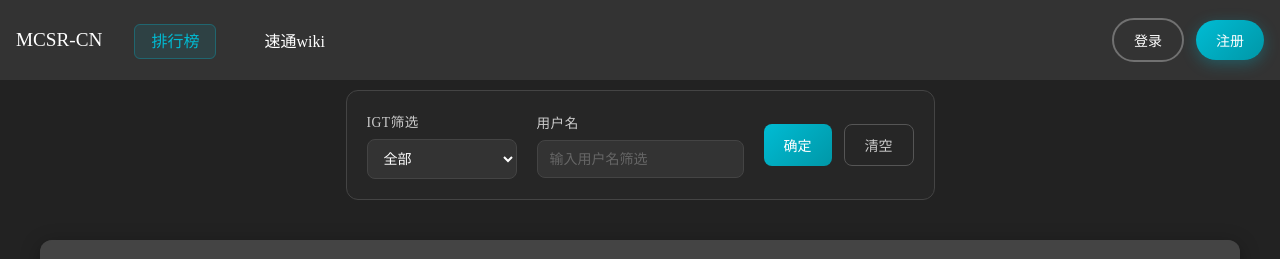
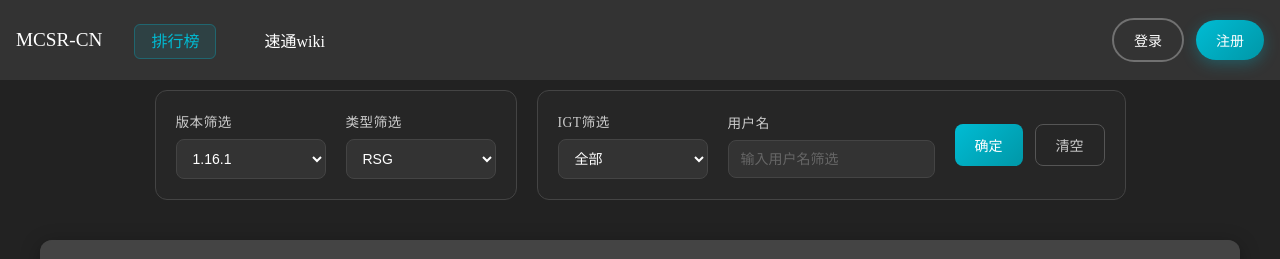
Before and after one commit to FXMoAn/MCSRCNLeaderBoard-frontend, a Vue app: page /rank in a window 1280 px wide. Shown: the top 259 px of the page. Built offline with nearby package versions, Linux system fonts and the light colour scheme; no server answers.

Commit message:
other version

```diff
--- a/src/components/RankedFilter.vue
+++ b/src/components/RankedFilter.vue
@@ -4,10 +4,10 @@
       <label class="filter-label">IGT筛选</label>
       <select v-model="igt" class="filter-select" @change="confirmFilter">
         <option value="0,99" selected>全部</option>
-        <option value="0,10">sub10</option>
-        <option value="10,13">sub10-13</option>
-        <option value="13,15">sub13-15</option>
-        <option value="15,20">sub15-20</option>
+        <option value="0,10">0-10min</option>
+        <option value="10,13">10-13min</option>
+        <option value="13,15">13-15min</option>
+        <option value="15,20">15-20min</option>
         <option value="20,99">20min+</option>
       </select>
     </div>
--- /dev/null
+++ b/src/components/VersionTypeSelector.vue
@@ -0,0 +1,122 @@
+<template>
+  <div class="version-type-selector">
+    <div class="filter-group">
+      <label class="filter-label">版本筛选</label>
+      <select v-model="version" class="filter-select" @change="confirmFilter">
+        <option value="1.16.1">1.16.1</option>
+        <option value="1.15.2">1.15.2</option>
+        <option value="1.12.2">1.12.2</option>
+        <option value="1.8.9">1.8.9</option>
+        <option value="1.7.10">1.7.10</option>
+      </select>
+    </div>
+    <div class="filter-group">
+      <label class="filter-label">类型筛选</label>
+      <select v-model="type" class="filter-select" @change="confirmFilter">
+        <option value="RSG">RSG</option>
+      </select>
+    </div>
+  </div>
+</template>
+
+<script setup lang="ts">
+import { ref, watch } from 'vue';
+
+interface Props {
+  initialVersion: string;
+  initialType: string;
+}
+
+interface Emits {
+  (e: 'confirmFilter', version: string, type: string): void;
+}
+
+const props = withDefaults(defineProps<Props>(), {
+  initialVersion: '1.16.1',
+  initialType: 'RSG',
+});
+
+const version = ref(props.initialVersion);
+const type = ref(props.initialType);
+
+const emit = defineEmits<Emits>();
+
+// 监听props变化，确保组件能正确显示最新的值
+watch(
+  () => props.initialVersion,
+  (newVersion) => {
+    version.value = newVersion;
+  }
+);
+
+watch(
+  () => props.initialType,
+  (newType) => {
+    type.value = newType;
+  }
+);
+
+const confirmFilter = () => {
+  emit('confirmFilter', version.value, type.value);
+};
+</script>
+
+<style scoped>
+.version-type-selector {
+  display: flex;
+  justify-content: space-between;
+  align-items: center;
+  padding: 20px;
+  gap: 20px;
+  background-color: rgba(255, 255, 255, 0.02);
+  border-radius: 12px;
+  border: 1px solid #444;
+  margin-bottom: 20px;
+  flex-wrap: wrap;
+}
+
+.filter-group {
+  display: flex;
+  flex-direction: column;
+  gap: 8px;
+  min-width: 150px;
+}
+
+.filter-label {
+  color: #ccc;
+  font-size: 0.85em;
+  font-weight: 500;
+  text-transform: uppercase;
+  letter-spacing: 0.5px;
+}
+
+.filter-select,
+.filter-input {
+  padding: 10px 12px;
+  background-color: #333;
+  border: 1px solid #444;
+  border-radius: 8px;
+  color: #fff;
+  font-size: 14px;
+  transition: all 0.2s ease;
+  box-sizing: border-box;
+  min-width: 120px;
+}
+
+.filter-input::placeholder {
+  color: #666;
+}
+
+.filter-select:focus,
+.filter-input:focus {
+  outline: none;
+  border-color: #00bcd4;
+  box-shadow: 0 0 0 2px rgba(0, 188, 212, 0.1);
+}
+
+.filter-actions {
+  display: flex;
+  gap: 12px;
+  margin-left: auto;
+}
+</style>
--- a/src/stores/user.ts
+++ b/src/stores/user.ts
@@ -11,6 +11,8 @@ interface UserInfo {
   nickname: string;
   user_id: number;
   role: string;
+  bili_id: string | null;
+  bili_name: string | null;
 }
 
 const useUserStore = defineStore('user', () => {
@@ -94,7 +96,7 @@ const useUserStore = defineStore('user', () => {
         // `https://mcsrcors.fxmoan148.workers.dev/?url=https://api.mojang.com/users/profiles/minecraft/${ingamename}`
         `https://playerdb.co/api/player/minecraft/${ingamename}`
       );
-      if (res.data.success = true) {
+      if ((res.data.success = true)) {
         userInfo.value.mc_uuid = res.data.data.player.raw_id;
         userInfo.value!.ingamename = ingamename;
         return true;
--- a/src/views/Rank.vue
+++ b/src/views/Rank.vue
@@ -7,12 +7,19 @@
     :duration="5000"
     @close="hideNotification"
   />
+  <div class="control-container">
+    <VersionTypeSelector
+      @confirmFilter="handleSelectionChange"
+      :initialVersion="state.version"
+      :initialType="state.type"
+    />
 
-  <RankedFilter
-    @confirmFilter="handleConfirmFilter"
-    :initialIgt="state.igt"
-    :initialNickname="state.nickname"
-  />
+    <RankedFilter
+      @confirmFilter="handleConfirmFilter"
+      :initialIgt="state.igt"
+      :initialNickname="state.nickname"
+    />
+  </div>
   <div v-if="isLoading" class="content-container">
     <div class="loading-container">
       <div class="loading-spinner"></div>
@@ -67,6 +74,7 @@ import Pagination from '@/components/Pagination.vue';
 import Notification from '@/components/Notification.vue';
 import { safeDisplay } from '@/utils/security';
 import { createURLStateManager } from '@/utils/urlStateManage';
+import VersionTypeSelector from '@/components/VersionTypeSelector.vue';
 
 // 定义状态类型
 interface RankState {
@@ -100,6 +108,9 @@ const stateManager = createURLStateManager<RankState>({
 const router = useRouter();
 const route = useRoute();
 const statsStore = useStatsStore();
+
+// 立即初始化状态管理器，获取恢复的状态
+const restoredState = stateManager.initialize();
 const state = stateManager.getState();
 
 // 通知提示相关
@@ -116,8 +127,8 @@ const slicedata = computed(() =>
 // 分页
 const pages = computed(() => Math.ceil(filteredData.value.length / 10));
 
-// 版本选择(暂时没用)
-const handleSelectionChange = ({ version, type }: { version: string; type: string }) => {
+// 版本选择
+const handleSelectionChange = (version: string, type: string) => {
   stateManager.setMultiple({
     version,
     type,
@@ -193,8 +204,9 @@ const handleConfirmFilter = (filter: { igt: string; nickname: string }) => {
 
 // 初始化
 onMounted(async () => {
-  const restoredState = stateManager.initialize();
   state.value.page = restoredState.page;
+  state.value.version = restoredState.version;
+  state.value.type = restoredState.type;
 
   await statsStore.getStats(restoredState.version, restoredState.type);
   filteredData.value = statsdata.value;
@@ -250,6 +262,12 @@ onActivated(() => {
   justify-content: center;
   align-items: center;
   padding: 20px 0 100px 0;
+}
+
+.control-container {
+  display: flex;
+  gap: 20px;
+  justify-content: space-between;
 }
 
 .container {
--- a/src/views/Space/components/Nickname.vue
+++ b/src/views/Space/components/Nickname.vue
@@ -1,9 +1,11 @@
 <template>
-  <div class="nickname-container" >
+  <div class="nickname-container" v-if="!userStore.isBinding">
     <div class="section-title">账号绑定</div>
 
     <div class="binding-section">
-      <div class="section-subtitle">老用户绑定账号（如果之前投过成绩，可以先搜一下）如果找不到或错绑，请联系管理员</div>
+      <div class="section-subtitle">
+        老用户绑定账号（如果之前投过成绩，可以在这里绑定，如果找不到或错绑，请联系管理员）
+      </div>
       <div class="form-row">
         <SearchSelect
           v-model="selectedUser"
@@ -20,7 +22,9 @@
     </div>
 
     <div class="binding-section">
-      <div class="section-subtitle">新用户输入昵称（如果没有投过榜，可以在这里绑定，最好是B站名）</div>
+      <div class="section-subtitle">
+        新用户输入昵称（如果没有投过榜，可以在这里绑定，榜单上会使用这个名字）
+      </div>
       <div class="form-row">
         <input
           type="text"
@@ -33,7 +37,7 @@
     </div>
   </div>
 
-  <div class="nickname-container" >
+  <div class="nickname-container" v-else>
     <div class="user-info">
       <div class="section-title">当前昵称</div>
       <p class="nickname-display">{{ userStore.userInfo?.nickname }}</p>
@@ -42,19 +46,19 @@
 </template>
 
 <script setup lang="ts">
-import { ref, onMounted, computed } from "vue";
-import { supabase } from "@/lib/supabaseClient";
-import useUserStore from "@/stores/user";
-import { useRouter } from "vue-router";
-import { validateNickname, sanitizeInput } from "@/utils/security";
-import SearchSelect from "@/components/common/SearchSelect.vue";
+import { ref, onMounted, computed } from 'vue';
+import { supabase } from '@/lib/supabaseClient';
+import useUserStore from '@/stores/user';
+import { useRouter } from 'vue-router';
+import { validateNickname, sanitizeInput } from '@/utils/security';
+import SearchSelect from '@/components/common/SearchSelect.vue';
 
 const userStore = useUserStore();
 const router = useRouter();
 
 const unbindedUserList = ref<any[]>([]);
 const selectedUser = ref<any>(null);
-const newUserNickname = ref<string>("");
+const newUserNickname = ref<string>('');
 
 // 处理用户选择
 const handleUserSelect = (user: any) => {
@@ -63,10 +67,7 @@ const handleUserSelect = (user: any) => {
 
 const getUnbindedUser = async () => {
   //uuser为空
-  const { data, error } = await supabase
-    .from("users")
-    .select("*")
-    .is("user_id", null);
+  const { data, error } = await supabase.from('users').select('*').is('user_id', null);
   if (error) {
     throw error;
   }
@@ -78,7 +79,7 @@ const getUnbindedUser = async () => {
 
 const handleBinding = async () => {
   if (!selectedUser.value) {
-    alert("请选择一个用户");
+    alert('请选择一个用户');
     return;
   }
   await userStore.bindUser(selectedUser.value.id);
@@ -195,8 +196,6 @@ onMounted(() => {
   transform: translateY(0);
 }
 
-
-
 /* 滚动条样式 */
 .dropdown-options::-webkit-scrollbar {
   width: 6px;
```
Also changed, not shown: src/views/Manage/views/Upload.vue (+53 -54 lines), src/views/Space/components/BiliName.vue (added, +9 -0 lines).
